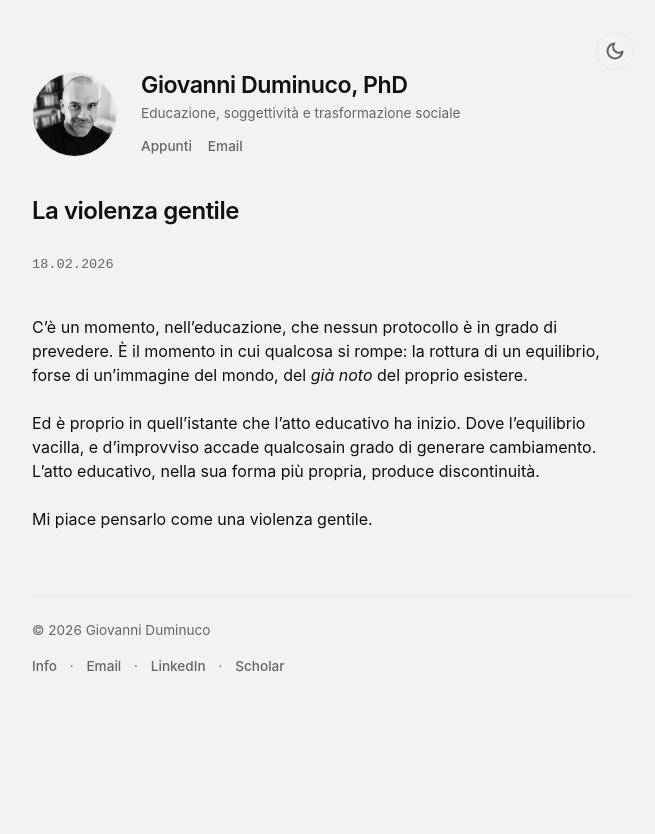
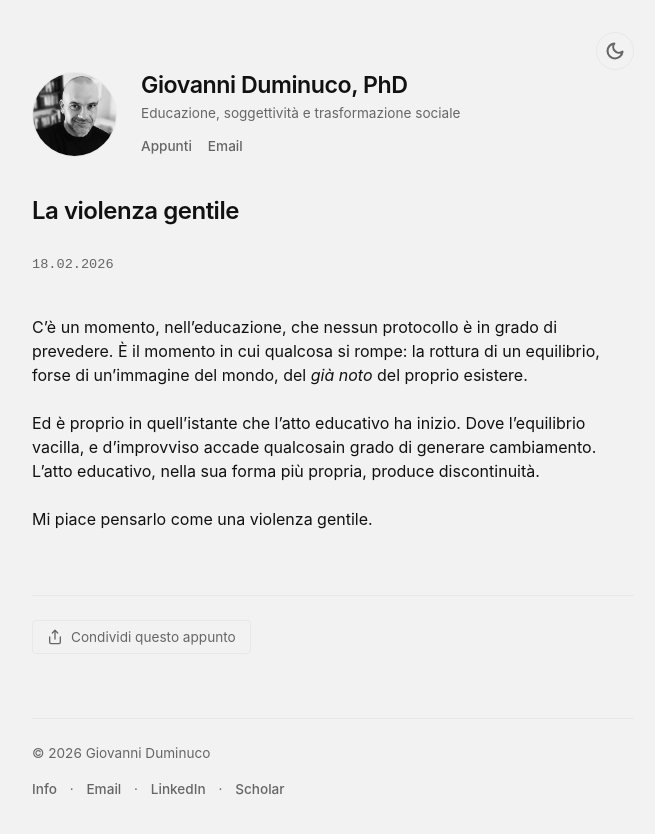
Before and after one commit to dumgio/dumgio.github.io, a Jekyll site: the page built from _posts/2026-02-18-la-violenza-gentile.md, in a window 1280 px wide. Shown: the top 834 px of the page, without its empty margins (307-962 px from the left). Built offline with Jekyll 4.4.1, drawn with Linux system fonts in a browser that asks for light colours.

Commit message:
Update post.html

```diff
--- a/_layouts/post.html
+++ b/_layouts/post.html
@@ -10,12 +10,43 @@ layout: default
   <div class="post-content">
     {{ content }}
   </div>
+
+  <div class="share-section">
+    <button id="share-button" class="share-btn">
+      <svg xmlns="http://www.w3.org/2000/svg" width="16" height="16" viewBox="0 0 24 24" fill="none" stroke="currentColor" stroke-width="2" stroke-linecap="round" stroke-linejoin="round">
+        <path d="M4 12v8a2 2 0 0 0 2 2h12a2 2 0 0 0 2-2v-8"></path>
+        <polyline points="16 6 12 2 8 6"></polyline>
+        <line x1="12" y1="2" x2="12" y2="15"></line>
+      </svg>
+      Condividi questo appunto
+    </button>
+  </div>
 </article>
 
+<script>
+document.getElementById('share-button').addEventListener('click', async () => {
+  if (navigator.share) {
+    try {
+      await navigator.share({
+        title: '{{ page.title }} | Giovanni Duminuco',
+        url: window.location.href
+      });
+    } catch (err) {
+      console.log('Condivisione annullata');
+    }
+  } else {
+    // Fallback se il browser non supporta navigator.share (es. alcuni desktop)
+    navigator.clipboard.writeText(window.location.href);
+    const btn = document.getElementById('share-button');
+    const originalText = btn.innerHTML;
+    btn.innerText = "Link copiato!";
+    setTimeout(() => { btn.innerHTML = originalText; }, 2000);
+  }
+});
+</script>
+
 <style>
-  .post-container {
-    text-align: left;
-  }
+  .post-container { text-align: left; }
 
   .post-header {
     margin-bottom: 2rem;
@@ -47,6 +78,34 @@ layout: default
     margin-top: 2.5rem;
   }
 
+  /* Stile Pulsante Condividi */
+  .share-section {
+    margin-top: 4rem;
+    padding-top: 1.5rem;
+    border-top: 1px solid var(--border);
+  }
+
+  .share-btn {
+    background: none;
+    border: 1px solid var(--border);
+    color: var(--accent);
+    padding: 8px 14px;
+    border-radius: 4px;
+    font-size: 0.85rem;
+    font-family: inherit;
+    cursor: pointer;
+    display: flex;
+    align-items: center;
+    gap: 8px;
+    transition: all 0.2s ease;
+  }
+
+  .share-btn:hover {
+    border-color: var(--fg);
+    color: var(--fg);
+    background-color: rgba(0,0,0,0.02);
+  }
+
   @media (max-width: 600px) {
     .post-header, .post-title, .post-date, .post-content {
       text-align: left !important;
```
